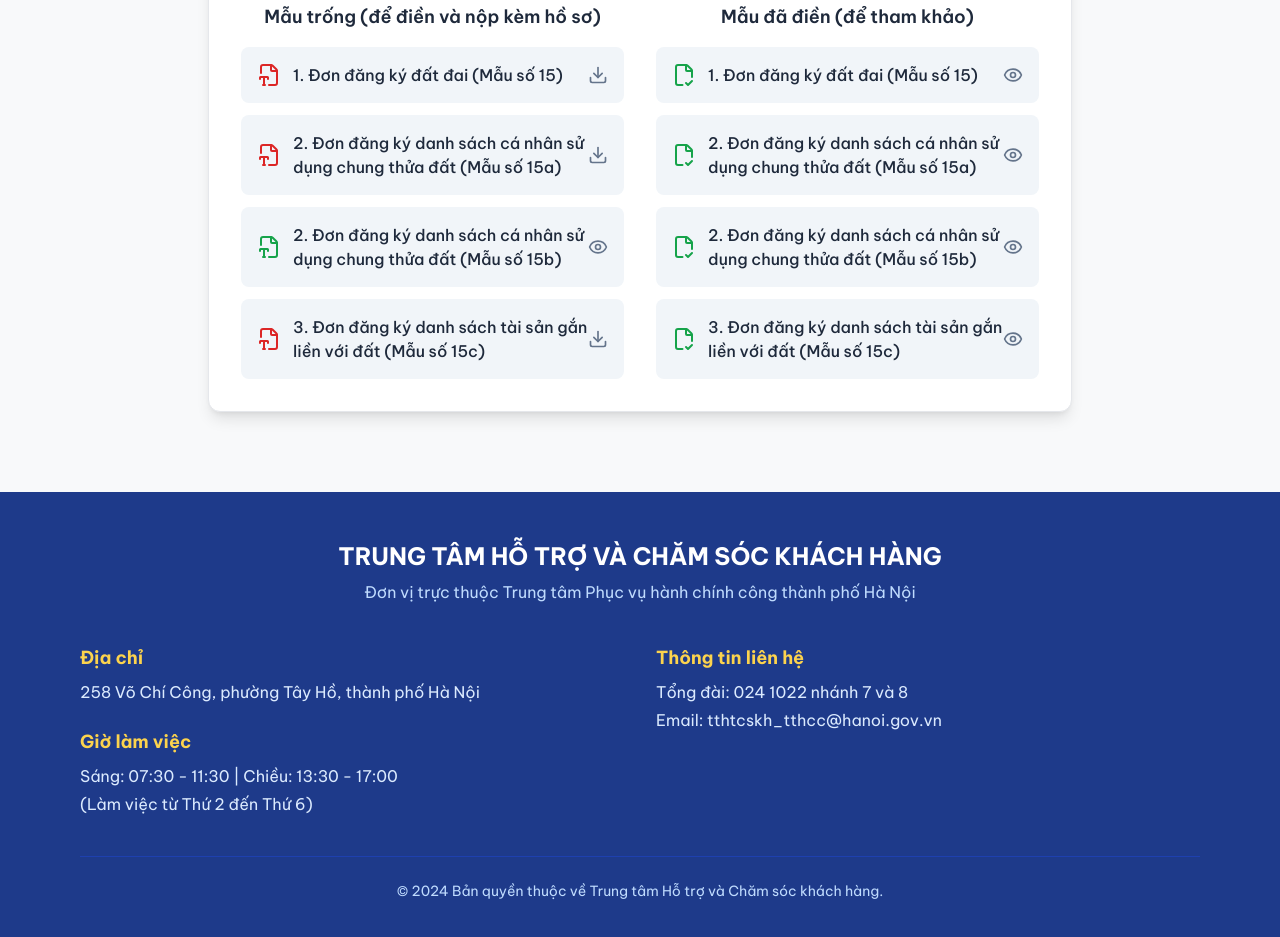
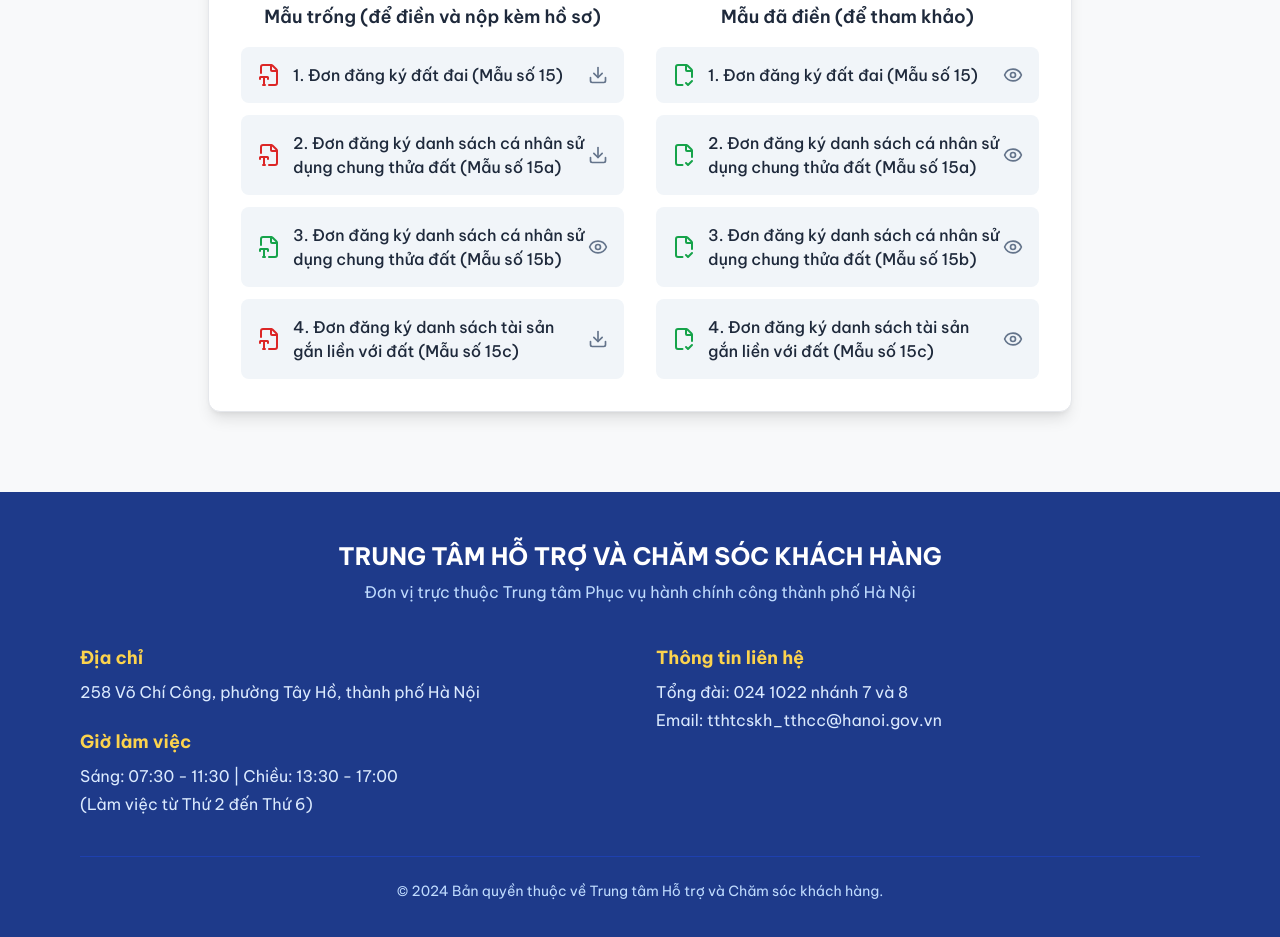
Before and after one commit to goi20trieu/cham-soc-khach-hang, a plain HTML site: page index.html in a window 1280 px wide. Shown: the part 1777-2714 px from the top of the page. Drawn offline with nearby package versions, Linux system fonts and the light colour scheme.

Commit message:
Update index.html 2

```diff
--- a/index.html
+++ b/index.html
@@ -200,11 +200,11 @@
                                 </a>
                                 <a href="https://docs.google.com/document/d/1917yHl17M8waeJDSo17ibaxBrz5y0-6V/export?format=docx" class="flex items-center w-full bg-slate-100 hover:bg-amber-100 text-slate-800 font-medium p-4 rounded-lg transition">
                                     <i data-lucide="file-type-2" class="w-6 h-6 mr-3 text-green-600"></i>
-                                    <span class="flex-1">2. Đơn đăng ký danh sách cá nhân sử dụng chung thửa đất (Mẫu số 15b)</span>
+                                    <span class="flex-1">3. Đơn đăng ký danh sách cá nhân sử dụng chung thửa đất (Mẫu số 15b)</span>
                                     <i data-lucide="eye" class="w-5 h-5 text-slate-500"></i>
                                 <a href="https://docs.google.com/document/d/1PuA_uTmasRtkHkgH-XuwgPJ63d_j9qzk/export?format=docx" class="flex items-center w-full bg-slate-100 hover:bg-amber-100 text-slate-800 font-medium p-4 rounded-lg transition">
                                     <i data-lucide="file-type-2" class="w-6 h-6 mr-3 text-red-600"></i>
-                                    <span class="flex-1">3. Đơn đăng ký danh sách tài sản gắn liền với đất (Mẫu số 15c)</span>
+                                    <span class="flex-1">4. Đơn đăng ký danh sách tài sản gắn liền với đất (Mẫu số 15c)</span>
                                     <i data-lucide="download" class="w-5 h-5 text-slate-500"></i>
                                 </a>
                             </div>
@@ -225,12 +225,12 @@
                                 </a>
                                 <a href="https://docs.google.com/document/d/170XlbZA6DJlL86Ja6IWda32iIWTncglf/export?format=docx" class="flex items-center w-full bg-slate-100 hover:bg-amber-100 text-slate-800 font-medium p-4 rounded-lg transition">
                                     <i data-lucide="file-check-2" class="w-6 h-6 mr-3 text-green-600"></i>
-                                    <span class="flex-1">2. Đơn đăng ký danh sách cá nhân sử dụng chung thửa đất (Mẫu số 15b)</span>
+                                    <span class="flex-1">3. Đơn đăng ký danh sách cá nhân sử dụng chung thửa đất (Mẫu số 15b)</span>
                                     <i data-lucide="eye" class="w-5 h-5 text-slate-500"></i>
                                 </a>
                                  <a href="https://docs.google.com/document/d/1GTrU8E0osXF3v151RKsWAe3Ysgi2PCJQ/export?format=docx" class="flex items-center w-full bg-slate-100 hover:bg-amber-100 text-slate-800 font-medium p-4 rounded-lg transition">
                                     <i data-lucide="file-check-2" class="w-6 h-6 mr-3 text-green-600"></i>
-                                    <span class="flex-1">3. Đơn đăng ký danh sách tài sản gắn liền với đất (Mẫu số 15c)</span>
+                                    <span class="flex-1">4. Đơn đăng ký danh sách tài sản gắn liền với đất (Mẫu số 15c)</span>
                                     <i data-lucide="eye" class="w-5 h-5 text-slate-500"></i>
                                 </a>
                             </div>
```
